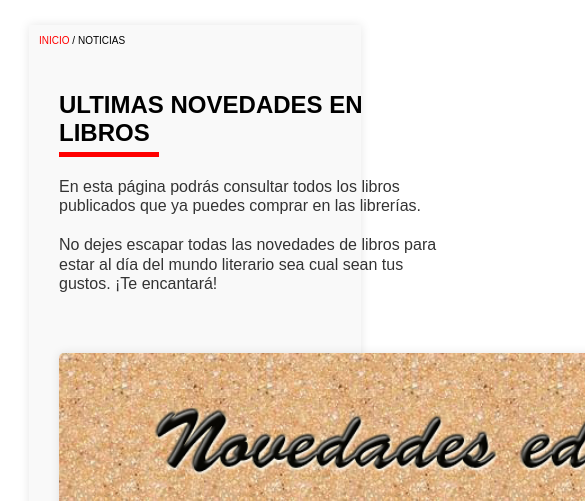
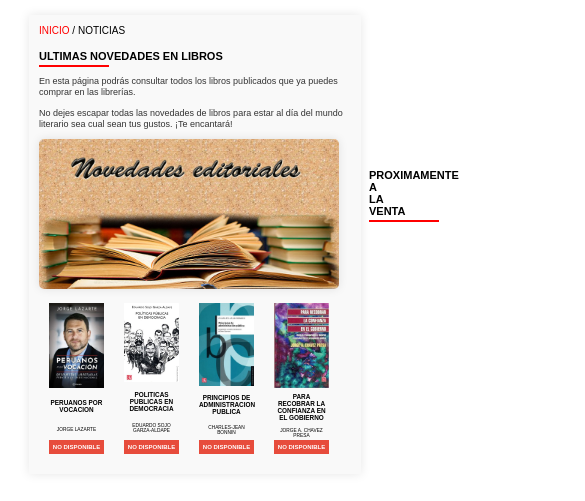
Before and after one commit to zshiloh/Libreria, a plain HTML site: page enlaces/news.html in a window 390 px wide. Shown: the part 121-622 px from the top of the page, 585 px wide, since content can reach past the window. Drawn offline with Linux system fonts and the light colour scheme.

Commit message:
News Terminado

```diff
--- a/css/style.css
+++ b/css/style.css
@@ -1232,7 +1232,7 @@ body {
     box-shadow: 0 0 10px rgba(0, 0, 0, 0.1);
 }
 
-.month-title {
+.month-title h2 {
     color: black;
     margin-bottom: 10px;
     position: relative;
@@ -1240,7 +1240,7 @@ body {
     margin-left: 30px;
 }
 
-.month-title::after {
+.month-title h2::after {
     content: '';
     display: block;
     width: 100px;
@@ -1252,7 +1252,7 @@ body {
 .books {
     display: flex;
     justify-content: flex-end;
-    margin-left: 187px;
+    margin-left: 250px;
 }
 
 .book-item {
@@ -2482,6 +2482,124 @@ body {
     cursor: pointer;
     font-size: 10px;
 }
+
+.main-container {
+    width: 80%;
+    margin: 30px auto;
+    background-color: #f9f9f9;
+    padding: 10px;
+    box-shadow: 0 0 10px rgba(0, 0, 0, 0.1);
+}
+
+.title-section {
+    flex: 1;
+    padding: 0px;
+    min-width: 300px;
+}
+
+.title-section h2 {
+    color: black;
+    margin-bottom: 0px;
+    position: relative;
+    font-size: 11px;
+}
+
+.title-section h2::after {
+    content: '';
+    display: block;
+    width: 70px;
+    height: 2px;
+    background: red;
+    margin: 3px 0 0 0;
+}
+
+.title-section p {
+    color: #333;
+    line-height: 1.2;
+    margin-bottom: 10px;
+    font-size: 9px;
+}
+
+.news-image {
+    flex: 1;
+    padding: 0px;
+}
+
+.news-image img {
+    width: 300px;
+    height: auto;
+    border-radius: 5px;
+    box-shadow: 0 0 10px rgba(0, 0, 0, 0.1);
+}
+
+.month-title {
+    flex: 1;
+    width: 10px;
+}
+
+.month-title h2 {
+    color: black;
+    margin-bottom: 0px;
+    position: relative;
+    font-size: 11px;
+}
+
+.month-title h2::after {
+    content: '';
+    display: block;
+    width: 70px;
+    height: 2px;
+    background: red;
+    margin: 3px 0 0 0;
+}
+
+.books {
+    display: flex;
+    justify-content: space-around;
+    margin-left: 0px;
+}
+
+.book-item {
+    padding: 10px;
+    margin: 0px;
+    width: 55px;
+    text-align: center;
+    transition: transform 0.3s;
+    display: flex;
+    flex-direction: column;
+    justify-content: space-between;
+}
+
+.book-item:hover {
+    transform: scale(1.05);
+}
+
+.book-item img {
+    max-width: 100%;
+    height: auto;
+    object-fit: cover;
+    margin-bottom: 0;
+}
+
+.book-item h4 {
+    font-size: 0.4rem;
+    margin: 5px 0;
+    position: relative;
+}
+
+.book-item p {
+    margin: 2px 0;
+    font-size: 0.3rem;
+}
+
+.not-available {
+    display: inline-block;
+    padding: 4px 0px;
+    background-color: #e74c3c;
+    color: #fff;
+    font-weight: bold;
+    font-size: 6px;
+}
 }
 
 @media only screen and (max-width: 375px) {
--- a/enlaces/news.html
+++ b/enlaces/news.html
@@ -77,7 +77,9 @@
         <div class="news-image">
             <img src="../imagenes/noticias/nuevos-libros.jpg" alt="Librería del Saber">
         </div>
-    <h3 class="month-title">PROXIMAMENTE A LA VENTA</h3>
+        <div class="month-title">
+            <h2>PROXIMAMENTE A LA VENTA</h2>
+        </div>
     <div class="books">
         <div class="book-item">
             <img src="../imagenes/noticias/noticias-libro1.jpg" alt="Peruanos por vocación">
```
Also changed, not shown: enlaces/N1.html (+1 -1 lines), enlaces/about.html (+1 -1 lines), enlaces/cart.html (+1 -1 lines), enlaces/contact.html (+1 -1 lines), enlaces/profile.html (+1 -1 lines).
